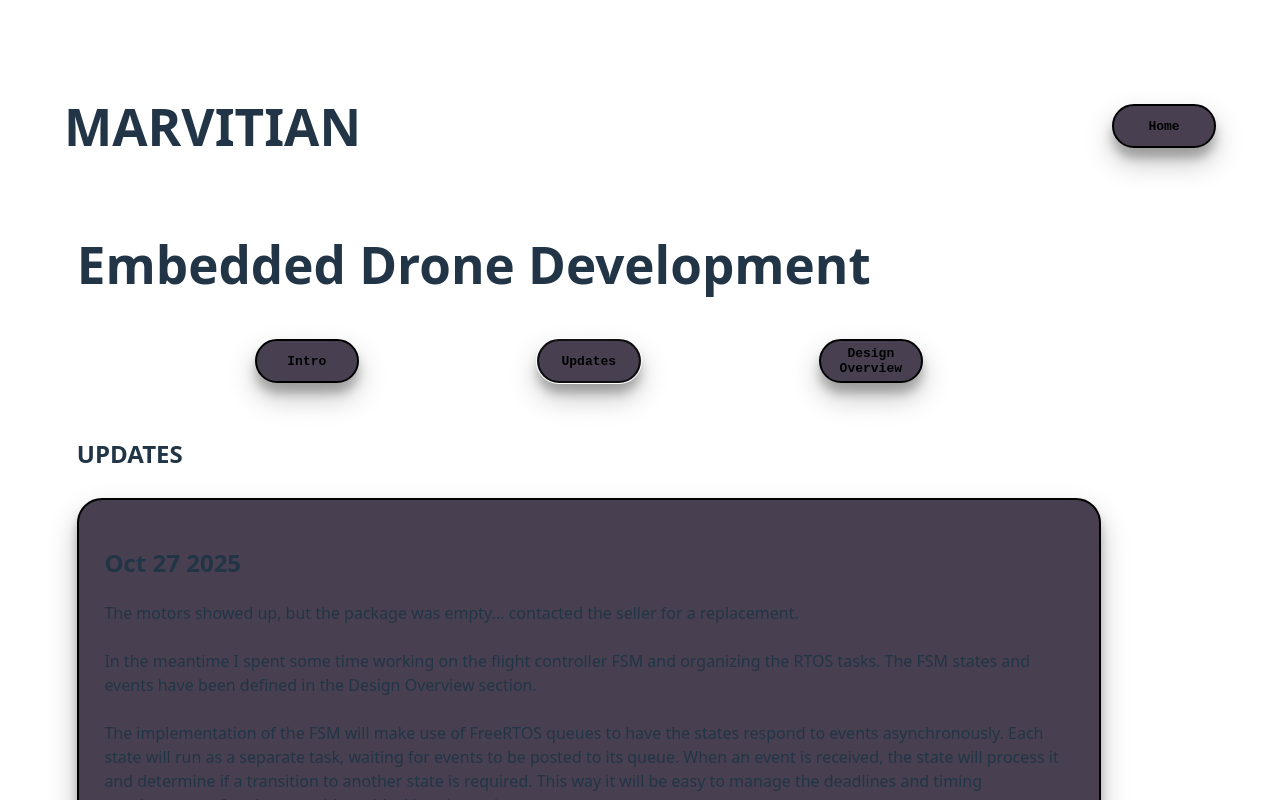
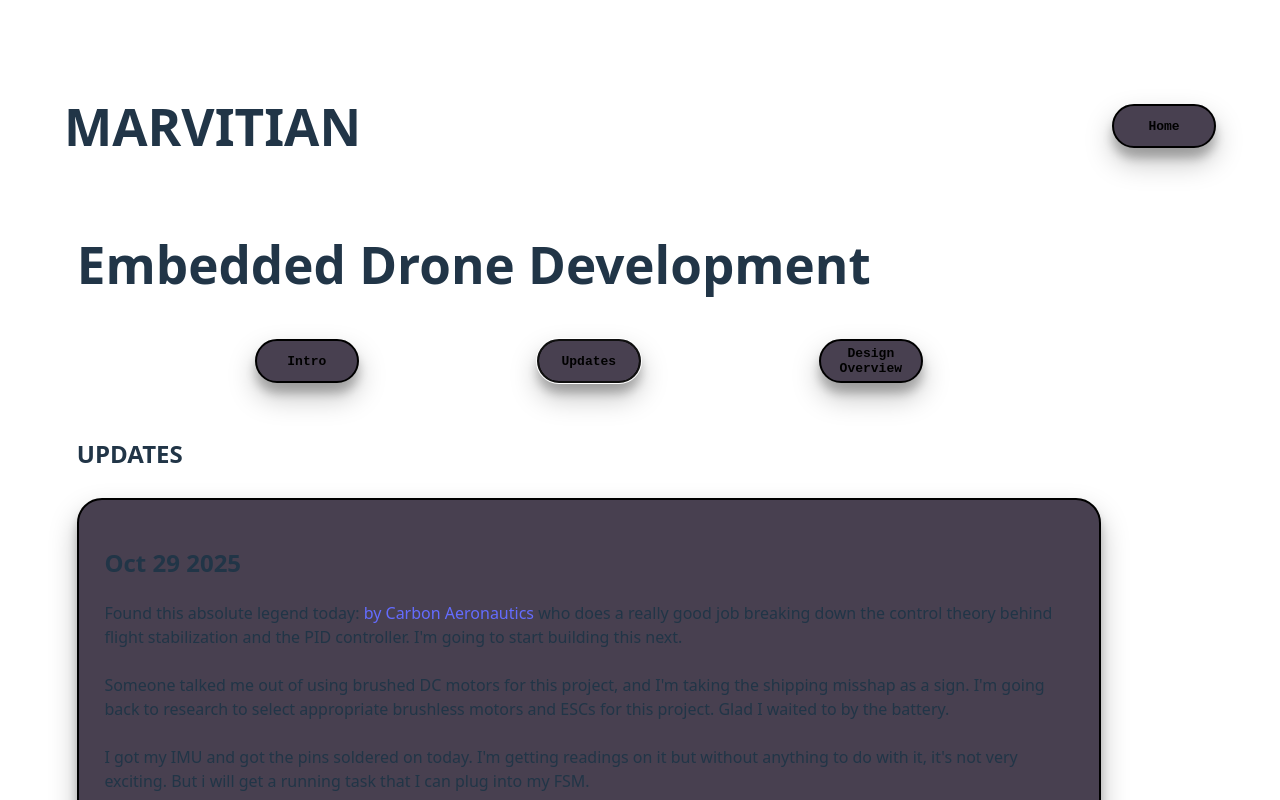
Before and after one commit to marvitian/marvitian_dot_com, a React (Vite) app: page /drone in a window 1280 px wide. Both pictures are taken after a click on the button "Updates". Shown: the top 800 px of the page. Built offline with nearby package versions, Linux system fonts and the light colour scheme.

Commit message:
Oct 29 Updates

```diff
--- a/src/pages/DRONE.jsx
+++ b/src/pages/DRONE.jsx
@@ -42,6 +42,26 @@ function Updates()
 {
     return(<div>
                     <h2> UPDATES </h2>
+                    <div className='blog_entry'>
+                        <h2> Oct 29 2025 </h2>
+                        <p>
+                            Found this absolute legend today: <a href="https://www.youtube.com/watch?v=jY6bBcMtseY&t=517s">by Carbon Aeronautics</a> who does a
+                            really good job breaking down the control theory behind flight stabilization and the PID controller. I'm going to start
+                            building this next.
+                            <br/>
+                            <br/>
+                            Someone talked me out of using brushed DC motors for this project, and I'm taking the shipping misshap as a sign. I'm going back to research to
+                            select appropriate brushless motors and ESCs for this project. Glad I waited to by the battery.
+                            <br/>
+                            <br/>
+                            I got my IMU and got the pins soldered on today. I'm getting readings on it but without anything to do with it, it's not very exciting. But i will get a running task that I
+                            can plug into my FSM.
+                            <br/>
+                            <br/>
+
+                        </p>
+                    </div>
+
                     <div className='blog_entry'>
                         <h2> Oct 27 2025</h2>
                         <p>
```
